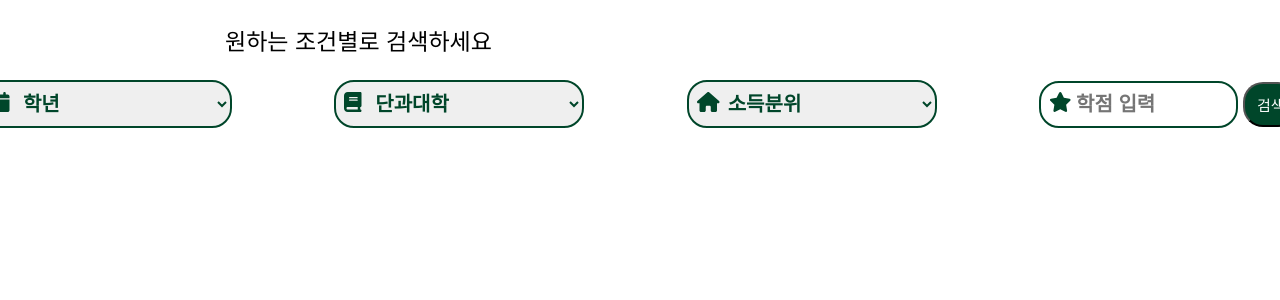
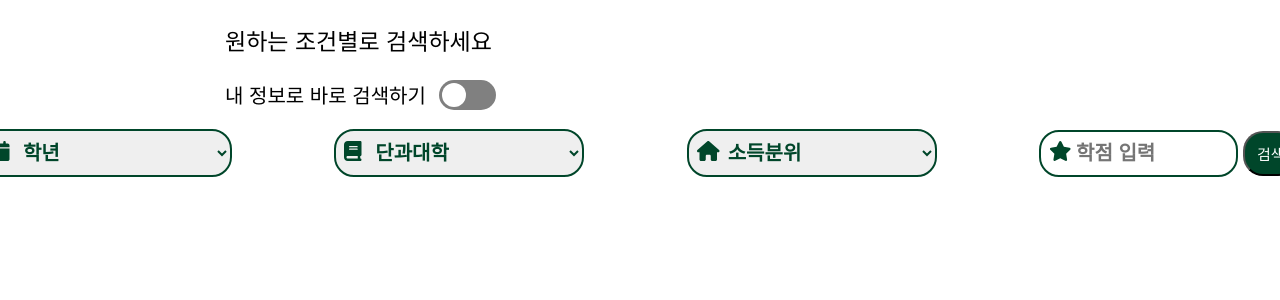
Before and after one commit to ECC-2024-Winter-Team1/EwhaScholarship_FE, a React (Create React App) app: page / in a window 1280 px wide. Shown: the top 300 px of the page. Built offline with nearby package versions, Linux system fonts and the light colour scheme.

Commit message:
feat: 토글 완성 및 문구 삽입

```diff
--- a/src/components/Main/MainPage.jsx
+++ b/src/components/Main/MainPage.jsx
@@ -1,5 +1,6 @@
 import styled from "styled-components";
 import Text from "./Text";
+import ToggleText from "./ToggleText";
 import { ToggleSwitch } from "./ToggleSwitch";
 import DropDown from "./DropDown";
 import GradeInput from "./GradeInput";
@@ -13,11 +14,21 @@ const FilterWrapper = styled.div`
   gap: 8%;
 `;
 
+const ToggleWrapper = styled.div`
+  display: flex;
+  flex-direction: row;
+  align-items: center;
+  gap: 1%;
+`;
+
 export default function MainPage() {
   return (
     <>
       <Text />
-      <ToggleSwitch />
+      <ToggleWrapper>
+        <ToggleText />
+        <ToggleSwitch />
+      </ToggleWrapper>
       <FilterWrapper>
         <DropDown />
         <GradeInput />
--- a/src/components/Main/Text.jsx
+++ b/src/components/Main/Text.jsx
@@ -3,6 +3,7 @@ import styled from "styled-components";
 const StyledText = styled.p`
   font-size: 23px;
   margin-left: 225px;
+  margin-bottom: 3px;
 `;
 
 export default function Text() {
--- a/src/components/Main/ToggleSwitch.jsx
+++ b/src/components/Main/ToggleSwitch.jsx
@@ -1,9 +1,26 @@
 import { useState } from "react";
 import styled from "styled-components";
 
-const ToggleWrapper = styled.div``;
+const ToggleWrapper = styled.div`
+  position: relative;
+  width: 57px;
+  height: 30px;
+  background-color: ${(props) => (props.isToggleOn ? "#00462a" : "gray")};
+  border-radius: 30px;
+  cursor: pointer;
+  transition: background-color 0.3s ease;
+`;
 
-const ToggleButton = styled.div``;
+const ToggleButton = styled.div`
+  position: absolute;
+  top: 3px;
+  left: ${(props) => (props.isToggleOn ? "30px" : "3px")};
+  width: 24px;
+  height: 24px;
+  background-color: white;
+  border-radius: 50%;
+  transition: left 0.3s ease;
+`;
 
 export const ToggleSwitch = () => {
   const [isOn, setIsOn] = useState(false);
--- /dev/null
+++ b/src/components/Main/ToggleText.jsx
@@ -0,0 +1,10 @@
+import styled from "styled-components";
+
+const StyledText = styled.p`
+  font-size: 20px;
+  margin-left: 225px;
+`;
+
+export default function ToggleText() {
+  return <StyledText>내 정보로 바로 검색하기</StyledText>;
+}
```
